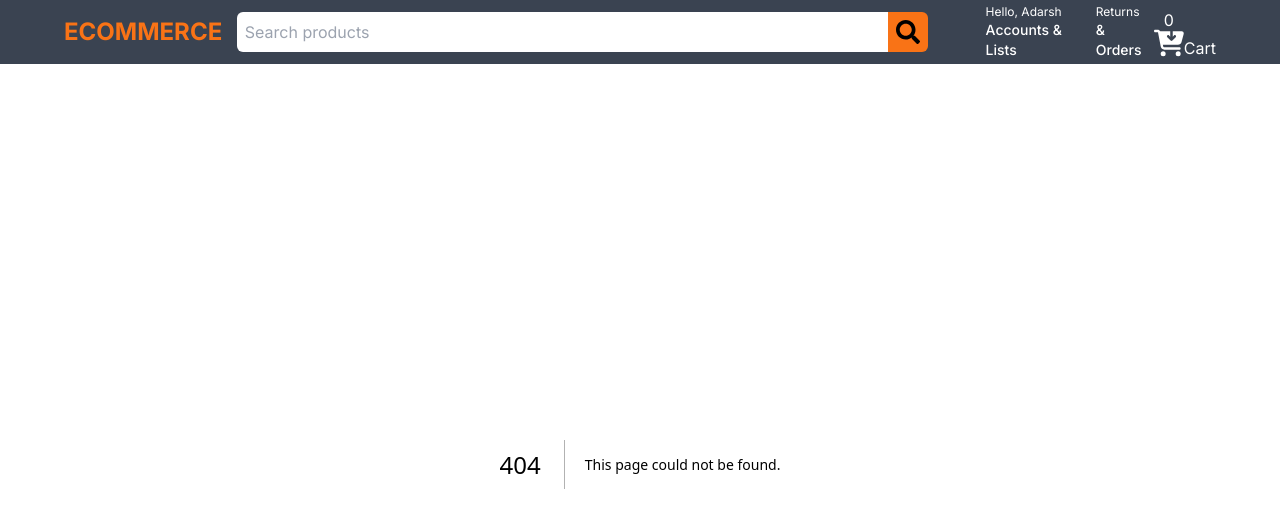
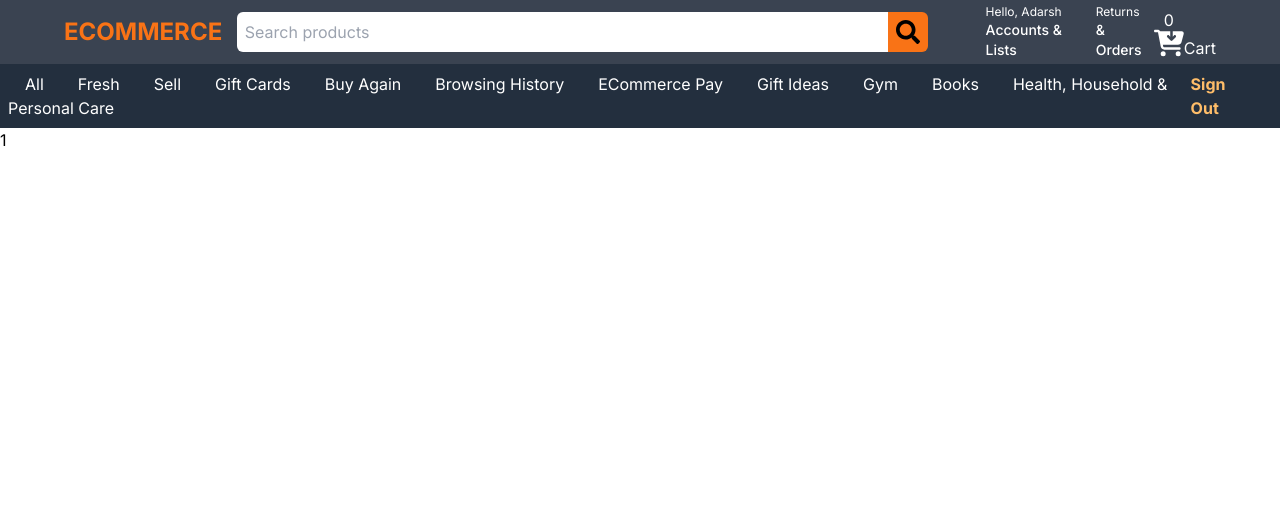
Before and after one commit to adarsh206/e-commerce, a Next.js app: page /search/1 in a window 1280 px wide. Before the commit this address had no page. Shown: the top 528 px of the page. Built offline with nearby package versions, Linux system fonts and the light colour scheme.

Commit message:
navbar complete

```diff
--- a/app/layout.tsx
+++ b/app/layout.tsx
@@ -19,7 +19,8 @@ export default function RootLayout({
     <html lang="en">
       <body className={inter.className}>
         <Header />
-        {children}</body>
+        {children}
+      </body>
     </html>
   );
 }
--- /dev/null
+++ b/app/search/[query]/page.tsx
@@ -0,0 +1,13 @@
+"use client";
+
+import { useParams } from 'next/navigation'
+import React from 'react'
+
+const page = () => {
+    const { query } = useParams();
+  return (
+    <div>{query}</div>
+  )
+}
+
+export default page
--- a/components/Header.tsx
+++ b/components/Header.tsx
@@ -1,46 +1,101 @@
-import Link from 'next/link'
-import React from 'react'
-import { FaSearch } from 'react-icons/fa';
+'use client';
+
+import Link from "next/link";
+import { useRouter } from "next/navigation";
+import React, { useState } from "react";
+import { FaSearch } from "react-icons/fa";
 import { FaCartArrowDown } from "react-icons/fa6";
 
+const itemList = [
+  "All",
+  "Fresh",
+  "Sell",
+  "Gift Cards",
+  "Buy Again",
+  "Browsing History",
+  "ECommerce Pay",
+  "Gift Ideas",
+  "Gym",
+  "Books",
+  "Health, Household & Personal Care",
+];
+
 const Header = () => {
+    const [query, setQuery] = useState<string>("");
+    const router = useRouter();
+    const searchHandler = () => {
+        router.push(`/search/${query}`);
+    }
+
   return (
     <>
-    <div className='bg-[#3a4351] text-white py-1'>
-        <div className='flex items-center justify-between w-[90%] mx-auto'>
-               <Link href={'/'} className='w-[10%] text-orange-500 font-bold md:xl lg:text-2xl sm:text-xs '>
+      <div className="bg-[#3a4351] text-white py-1">
+        <div className="flex items-center justify-between w-[90%] mx-auto">
+          <Link
+            href={"/"}
+            className="w-[10%] text-orange-500 font-bold md:xl lg:text-2xl sm:text-xs "
+          >
             ECOMMERCE
           </Link>
-               <div className='w-[60%] flex items-center'>
-                     <input className='w-full p-2 rounded-l-md text-black outline-none' type='text' placeholder='Search products'/>
-                     <div className='bg-orange-500 p-2 rounded-r-md'>
-                         <FaSearch size={"24px"} className='text-black'/>
+          <div className="w-[60%] flex items-center">
+            <input
+              className="w-full p-2 rounded-l-md text-black outline-none"
+              type="text"
+              value={query}
+              onChange={(e) => setQuery(e.target.value)}
+              placeholder="Search products"
+            />
+            <div
+            onClick={searchHandler}
+            className="bg-orange-500 p-2 rounded-r-md cursor-pointer">
+              <FaSearch size={"24px"} className="text-black" />
             </div>
           </div>
-             <div className='flex items-center justify-around w-[20%]'>
-                <div className='cursor-pointer'>
-                    <h1 className='text-xs'>Hello, Adarsh</h1>
-                    <h1 className='font-medium text-sm'>Accounts & Lists</h1>
+          <div className="flex items-center justify-around w-[20%]">
+            <div className="cursor-pointer">
+              <h1 className="text-xs">Hello, Adarsh</h1>
+              <h1 className="font-medium text-sm">Accounts & Lists</h1>
             </div>
             <div>
-                    <p className='text-xs'>Returns</p>
-                    <h1 className='font-medium text-sm'>& Orders</h1>
+              <p className="text-xs">Returns</p>
+              <h1 className="font-medium text-sm">& Orders</h1>
             </div>
-                <div className='cursor-pointer'>
-                    <p className='relative top-1 left-2.5'>0</p>
-                    <div className='flex'>
+            <div className="cursor-pointer">
+              <p className="relative top-1 left-2.5">0</p>
+              <div className="flex">
                 <div>
-                            <FaCartArrowDown size={"30px"}/>
+                  <FaCartArrowDown size={"30px"} />
                 </div>
-                        <h1 className='mt-2'>Cart</h1>
+                <h1 className="mt-2">Cart</h1>
               </div>
             </div>
           </div>
         </div>
       </div>
+      <div className="bg-[#232F3E] w-full text-white p-2 flex items-center justify-between">
+        <div>
+          {
+            itemList.map((link, idx) => {
+                return (
+                <Link
+                    href={`/${link}`}
+                    key={idx}
+                    className="mx-2 hover:border border border-transparent hover:border-white p-2"
+                >
+                    {link}
+                </Link>
+                );
+            })
+          }
+        </div>
+        <div className="mr-5">
+          <h1 className="text-[#FEBD69] font-bold cursor-pointer hover:underline">
+            Sign Out
+          </h1>
+        </div>
+      </div>
     </>
+  );
+};
 
-  )
-}
-
-export default Header
+export default Header;
--- /dev/null
+++ b/components/SearchResult.tsx
@@ -0,0 +1,9 @@
+import React from 'react'
+
+const SearchResult = () => {
+  return (
+    <div>SearchResult</div>
+  )
+}
+
+export default SearchResult
```
Lines whose indentation alone changed are shown as unchanged.
